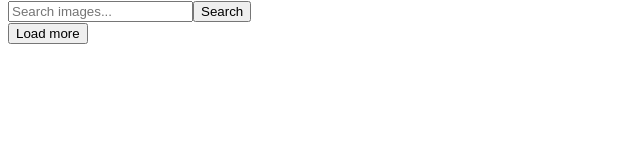
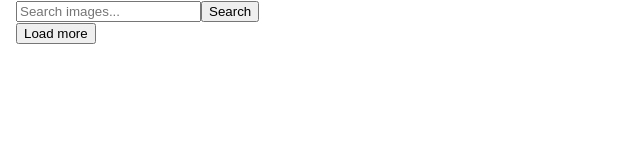
Before and after one commit to Natali2721/goit-react-hw-03-image-finder, a React (Create React App) app: page / in a window 1280 px wide. Shown: the top 160 px of the page, without its empty margins (0-640 px from the left). Built offline with nearby package versions, Linux system fonts and the light colour scheme.

Commit message:
Update index.js

```diff
--- a/src/index.js
+++ b/src/index.js
@@ -3,13 +3,8 @@ import ReactDOM from 'react-dom/client';
 import { App } from 'components/App';
 import './index.css';
 
-import { ThemeProvider } from 'styled-components';
-import { theme } from 'theme';
-
 ReactDOM.createRoot(document.getElementById('root')).render(
   <React.StrictMode>
-    <ThemeProvider theme={theme}>
-      <App />
-    </ThemeProvider>
+    <App />
   </React.StrictMode>
 );
```
